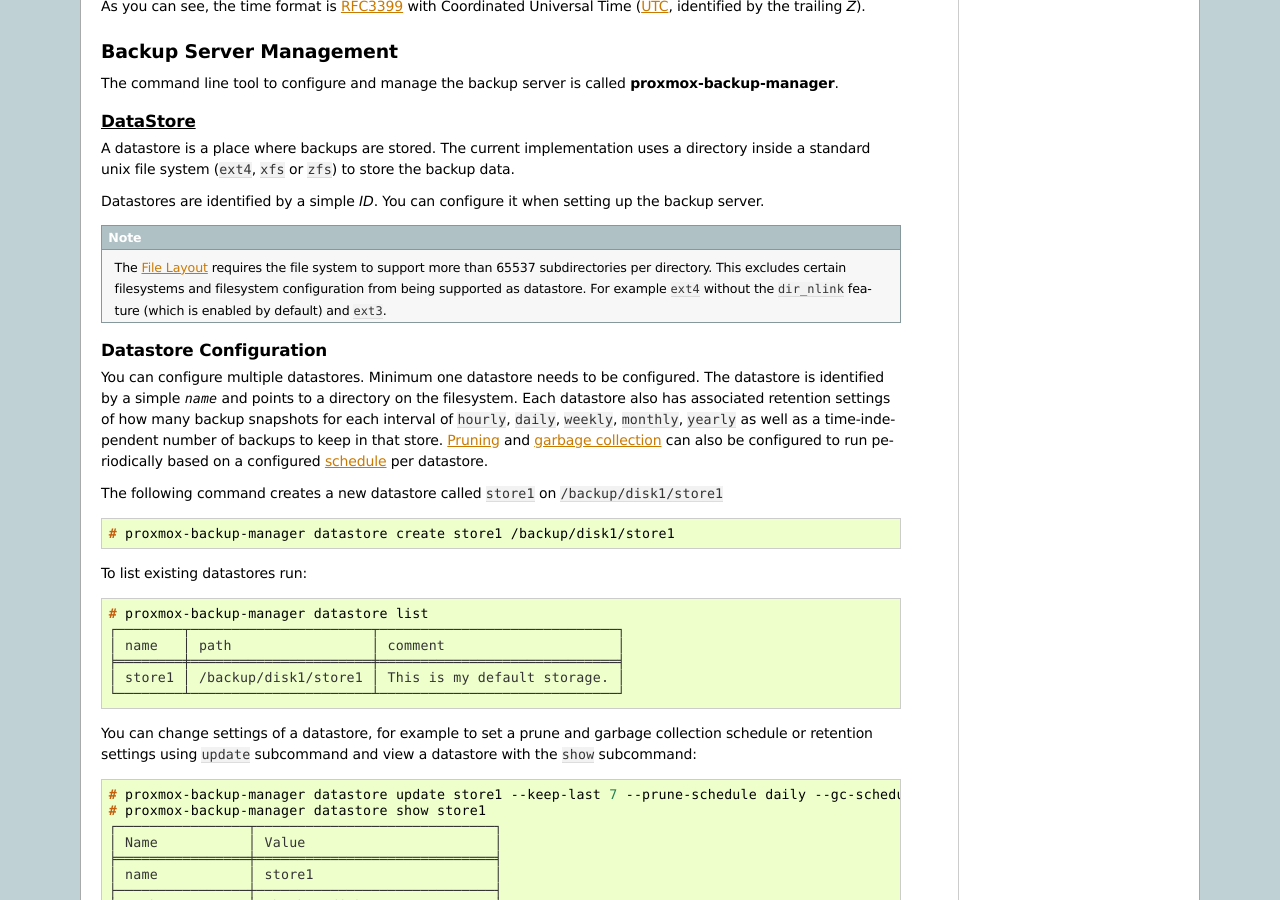
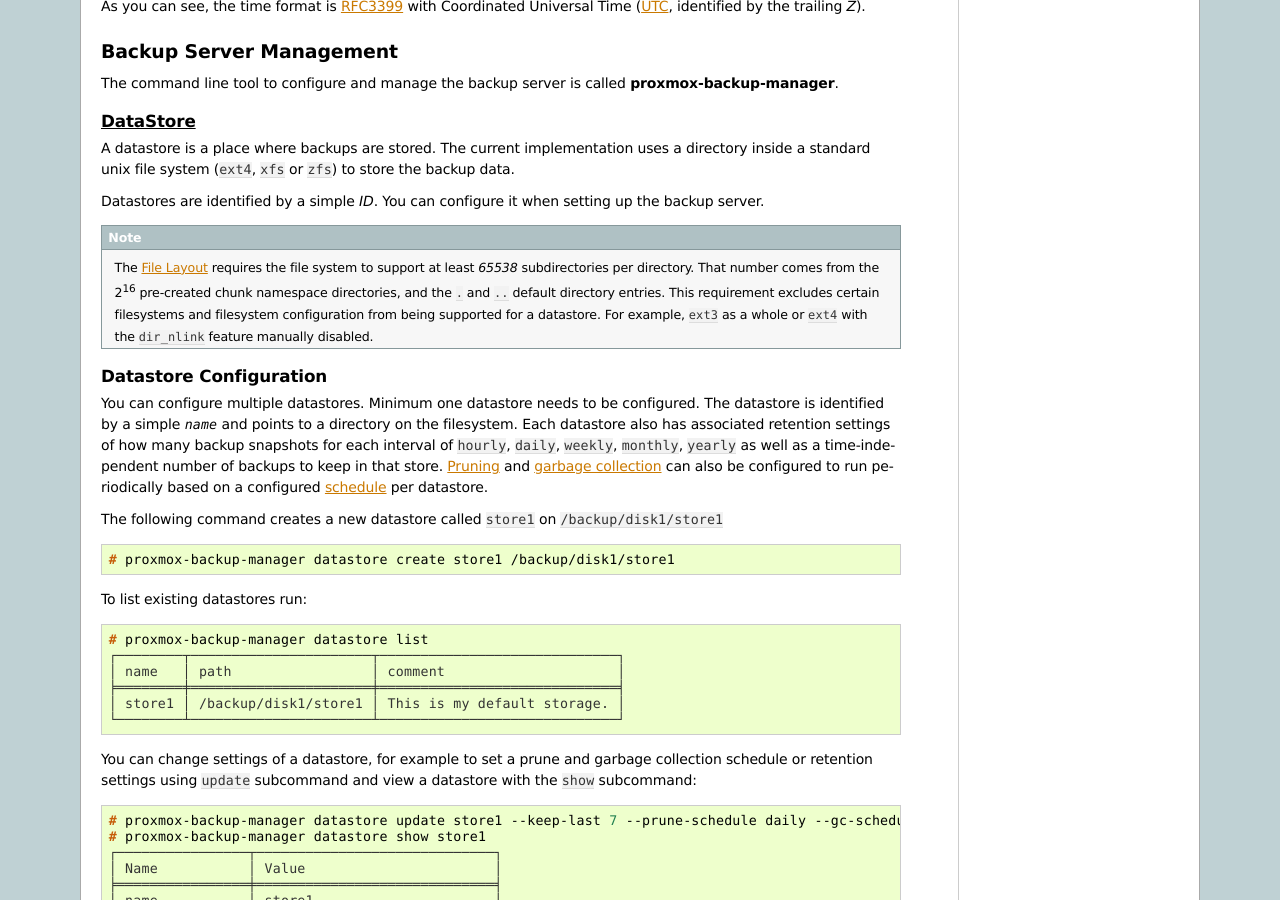
Before and after one commit to proxmox/proxmox-backup, a Sphinx documentation site: the page built from docs/administration-guide.rst, in a window 1280 px wide and 900 px high, scrolled down 1539 px. Built offline with Sphinx 7.4.7, drawn with Linux system fonts in a browser that asks for light colours.

Commit message:
followup: fixup the directory number, refactor
Signed-off-by: Thomas Lamprecht <t.lamprecht@proxmox.com>

```diff
--- a/docs/administration-guide.rst
+++ b/docs/administration-guide.rst
@@ -139,12 +139,12 @@
 Datastores are identified by a simple *ID*. You can configure it
 when setting up the backup server.
 
-.. note:: The `File Layout`_ requires the file system to support more than
-   65537 subdirectories per directory. This excludes certain filesystems and
-   filesystem configuration from being supported as datastore. For example
-   ``ext4`` without the ``dir_nlink`` feature (which is enabled by default)
-   and ``ext3``.
-
+.. note:: The `File Layout`_ requires the file system to support at least *65538*
+   subdirectories per directory. That number comes from the 2\ :sup:`16`
+   pre-created chunk namespace directories, and the ``.`` and ``..`` default
+   directory entries. This requirement excludes certain filesystems and
+   filesystem configuration from being supported for a datastore. For example,
+   ``ext3`` as a whole or ``ext4`` with the ``dir_nlink`` feature manually disabled.
 
 
 Datastore Configuration
```
